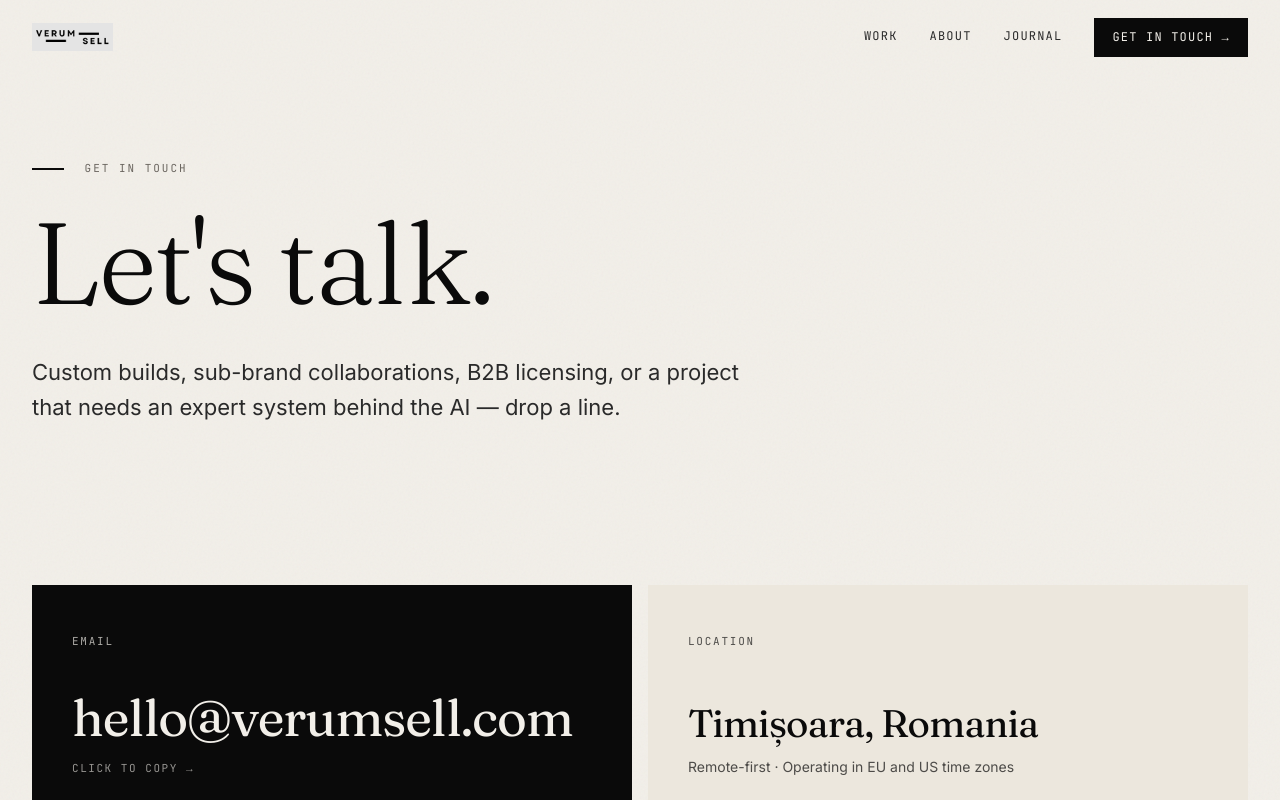
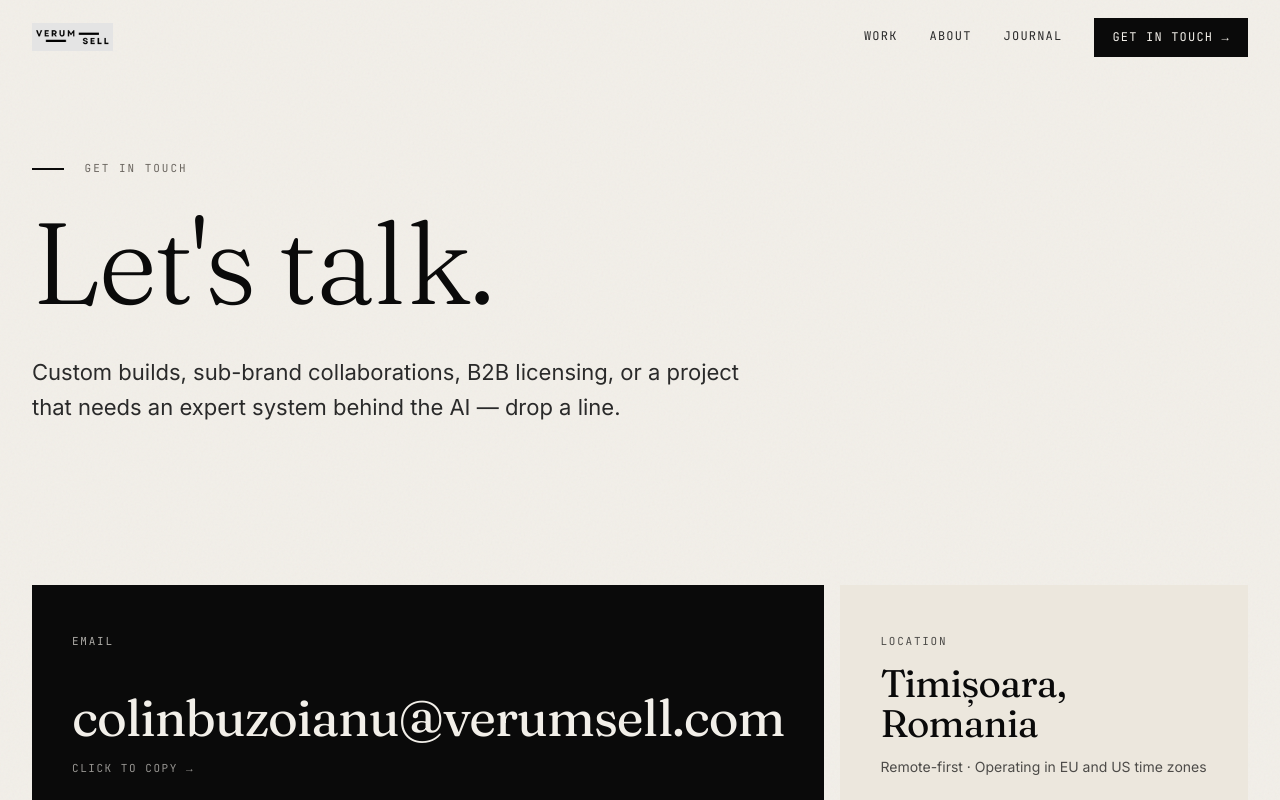
Before and after one commit to colinbuzoianu-arch/verumsell, a Next.js app: page /contact in a window 1280 px wide. Shown: the top 800 px of the page. Built offline with nearby package versions, Linux system fonts and the light colour scheme.

Commit message:
Update page.tsx

```diff
--- a/app/contact/page.tsx
+++ b/app/contact/page.tsx
@@ -59,8 +59,8 @@ export default function ContactPage() {
       >
         <ContactCard
           label="Email"
-          value="hello@verumsell.com"
-          onCopy={() => copy("hello@verumsell.com")}
+          value="colinbuzoianu@verumsell.com"
+          onCopy={() => copy("colinbuzoianu@verumsell.com")}
           large
         />
         <ContactCard
```
